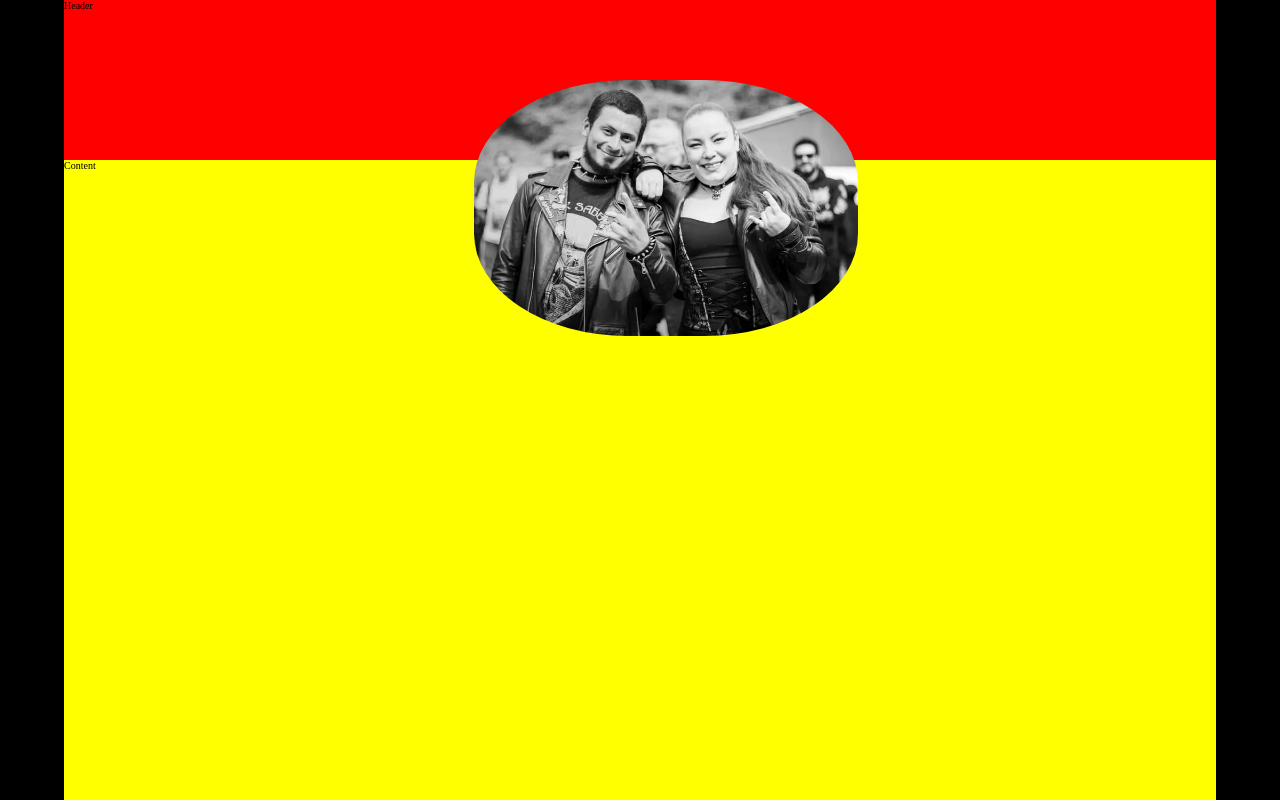
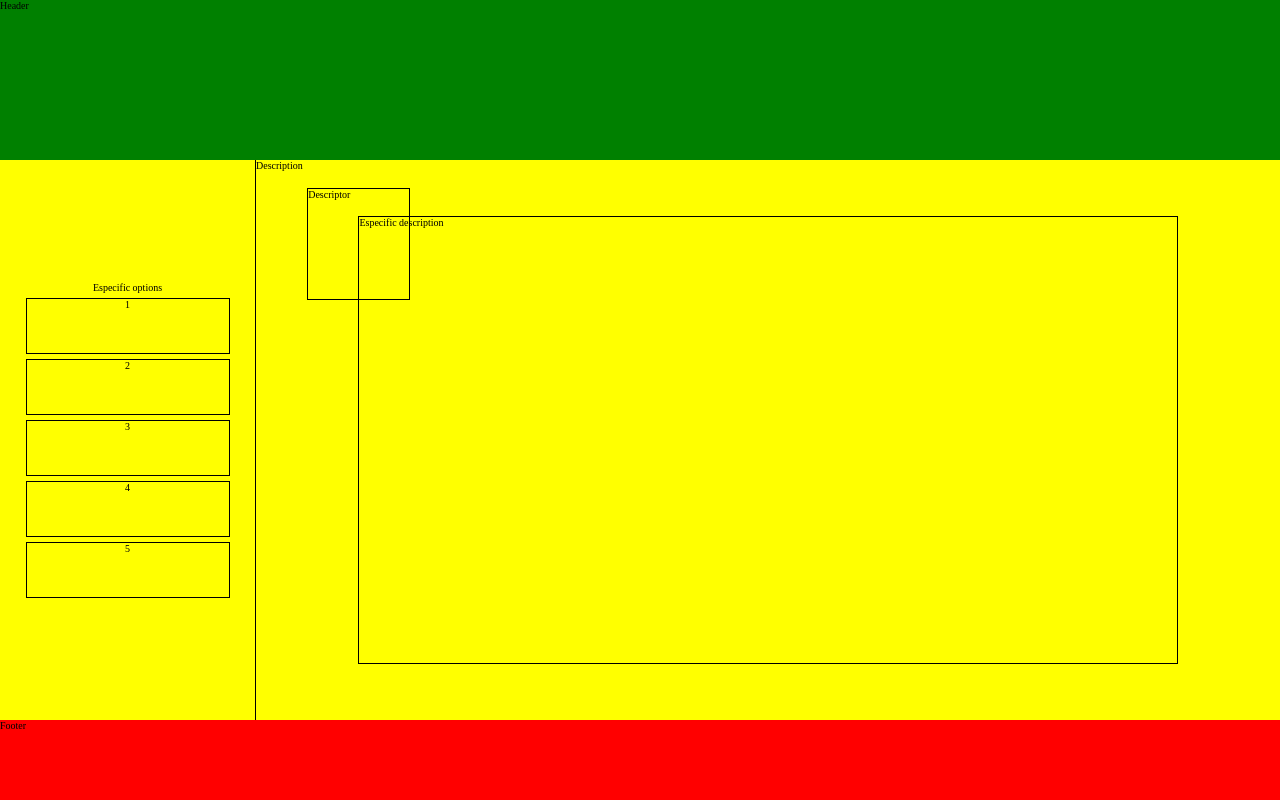
Before and after one commit to sdduq01/MyWeb, a plain HTML site: page index.html in a window 1280 px wide. Drawn offline with Linux system fonts and the light colour scheme.

Commit message:
Se crea maquetación de index.html

```diff
--- a/index.html
+++ b/index.html
@@ -10,9 +10,21 @@
     </head>
     <body>
         <main class="main-container">
-            <section class="header">Header</section>
-            <section class="content">Content</section>
-            <img src="./images/RockAndRoll.png" alt="" class="img">
+            <div class="header">Header</div>
+            <div class="content">
+                <div class="especific-options"> Especific options
+                    <div class="option">1</div>
+                    <div class="option">2</div>
+                    <div class="option">3</div>
+                    <div class="option">4</div>
+                    <div class="option">5</div>
+                </div>
+                <div class="description">Description
+                    <div class="especific-description">Especific description</div>
+                    <div class="descriptor">Descriptor</div>
+                </div>
+            </div>
+            <div class="footer">Footer</div>
         </main>
     </body>
 </html>
--- a/style/styles.css
+++ b/style/styles.css
@@ -9,35 +9,81 @@ html {
 }
 
 .main-container {
-    width: 100%;
-    height: 100%;
-    background-color: black;
     display: block;
-    position: absolute;
+    width: 100vw;
+    height: 100vh;
 }
 
 .header {
-    background-color: red;
-    width: 90%;
-    height: 20%;
     position: absolute;
     top: 0%;
-    left: 5%;
+    width: 100%;
+    height: 20%;
+    background-color: green;
 }
 
 .content {
+    position: absolute;
+    bottom: 10%;
+    width: 100%;
+    height: 70%;
     background-color: yellow;
-    width: 90%;
-    height: 80%;
-    position: absolute;
-    top: 20%;
-    left: 5%
 }
 
-.img {
-    width: 30%;
-    border-radius: 40%;
+.footer {
+    position: absolute;
+    bottom: 0%;
+    width: 100%;
+    height: 10%;
+    background-color: red;
+}
+
+.especific-options {
+    display: flex;
+    flex-direction: column;
+    justify-content: center;
+    align-items: center;
+    position: absolute;
+    left: 0%;
+    height: 100%;
+    width: 20%;
+    border-right: 1px solid;
+    border-color: black;
+    text-align: center;
+    margin: 0 auto;
+
+}
+
+.description {
+    position: absolute;
+    left: 20%;
+    width: 80%;
+    height: 100%;
+}
+
+.option {
+    border: 1px solid black;
+    width: 80%;
+    height: 10%;
+    margin-top: 5px;
+}
+
+.especific-description {
+    width: 80%;
+    height: 80%;
+    border: 1px solid black;
     position: absolute;
     top: 10%;
-    left: 37%;
+    right: 10%;
+    left: 10%;
+    bottom: 10%;
 }
+
+.descriptor {
+    width: 10%;
+    height: 20%;
+    border: 1px solid black;
+    position: absolute;
+    top: 5%;
+    left: 5%;
+}
```
